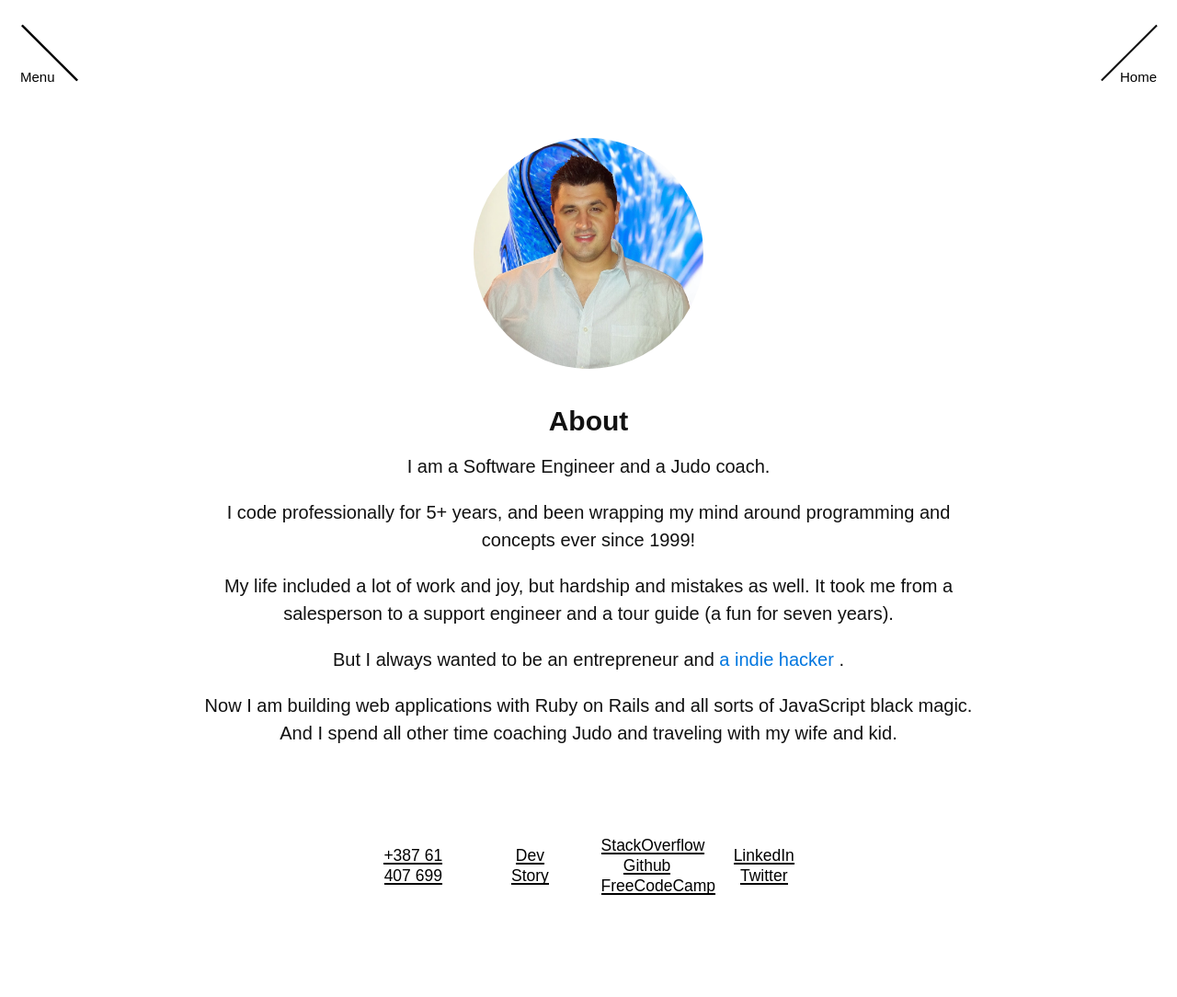
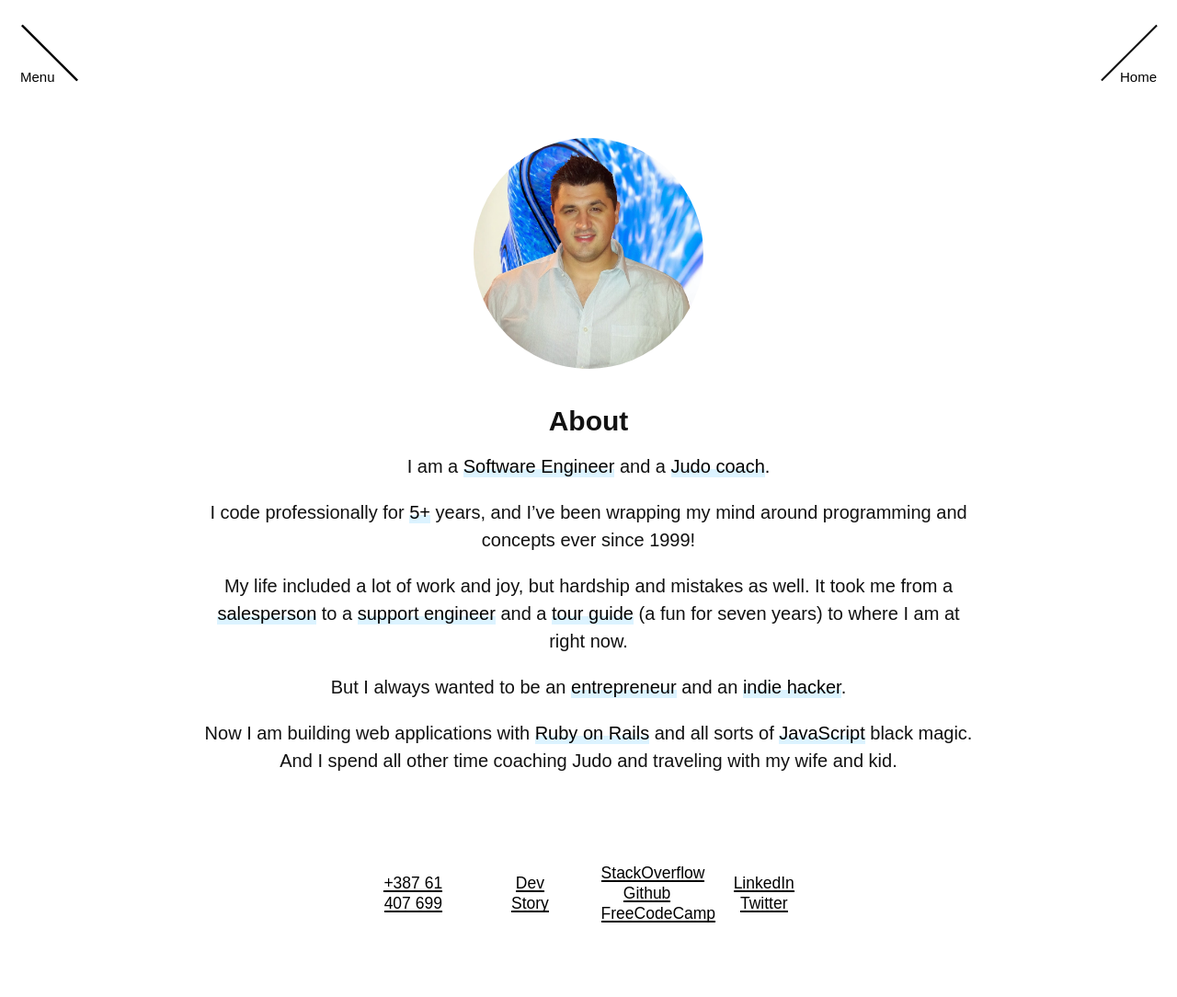
Before and after one commit to zalom/djudji.github.io, a Jekyll site: the page built from about.md, in a window 1280 px wide. Shown: the whole page at 92% size. Built offline with Jekyll 4.4.1, drawn with Linux system fonts in a browser that asks for light colours; nearby versions of some CDN libraries; some web fonts are replaced; before the commit the page ends 1054 px from its top, so only the background shows below that.

```diff
--- a/_sass/_links.scss
+++ b/_sass/_links.scss
@@ -41,3 +41,10 @@
 .resume-link {
   color: $link-color;
 }
+
+.highlighted-link {
+  color: black !important;
+  text-decoration: none;
+  border-bottom: .0625em solid #dcf3ff;
+  box-shadow: 0 -0.4em 0 #dcf3ff inset;
+}
--- a/about.md
+++ b/about.md
@@ -12,15 +12,15 @@
 {% assign everSinceYear = 1999 %}
 {% assign professionalAge = currentYear | minus: sinceYear %}
 
-I am a Software Engineer and a Judo coach.
+I am a <a href="#" class="highlighted-link">Software Engineer</a> and a <a href="#" class="highlighted-link">Judo coach</a>.
 
-I code professionally for {{professionalAge}}+ years, and been wrapping my mind around programming and concepts ever since {{everSinceYear}}!
+I code professionally for <a href="#" class="highlighted-link">{{professionalAge}}+</a> years, and I've been wrapping my mind around programming and concepts ever since {{everSinceYear}}!
 
-My life included a lot of work and joy, but hardship and mistakes as well. It took me from a salesperson to a support engineer and a tour guide (a fun for seven years).
+My life included a lot of work and joy, but hardship and mistakes as well. It took me from a <a href="#" class="highlighted-link">salesperson</a> to a <a href="#" class="highlighted-link">support engineer</a> and a <a href="#" class="highlighted-link">tour guide</a> (a fun for seven years) to where I am at right now.
 
-But I always wanted to be an entrepreneur and <a href="https://www.urbandictionary.com/define.php?term=indie%20hacker" target="_blank">a indie hacker </a>.
+But I always wanted to be an <a href="#" class="highlighted-link">entrepreneur</a> and an <a href="https://www.urbandictionary.com/define.php?term=indie%20hacker" target="_blank" class="highlighted-link">indie hacker</a>.
 
-Now I am building web applications with Ruby on Rails and all sorts of JavaScript black magic. And I spend all other time coaching Judo and traveling with my wife and kid.
+Now I am building web applications with <a href="https://rubyonrails.org/" class="highlighted-link">Ruby on Rails</a>  and all sorts of <a href="#" class="highlighted-link">JavaScript</a>  black magic. And I spend all other time coaching Judo and traveling with my wife and kid.
 
 {% if site.show_talks_section %}
 ## Talks
```
Also changed, not shown: _posts/2020-09-09-puts-hello-world.md (+1 -1 lines).
